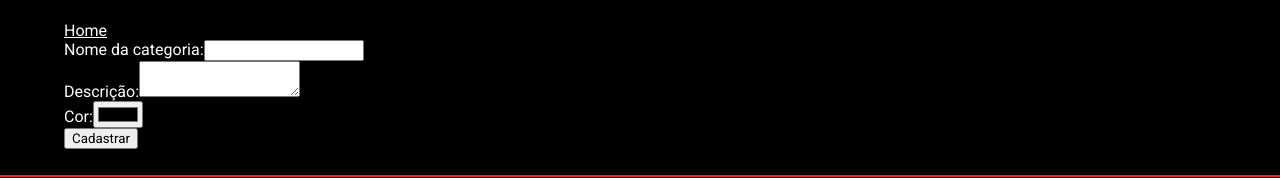
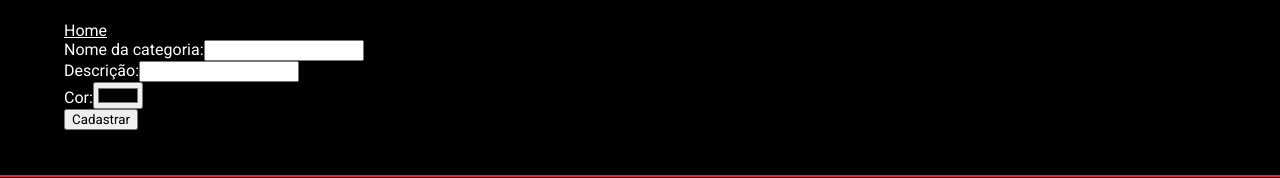
Before and after one commit to tc553/primeflix, a React (Create React App) app: page /register/category in a window 1280 px wide. Shown: the part 204-382 px from the top of the page. Built offline with nearby package versions, Linux system fonts and the light colour scheme.

Commit message:
FormField component

```diff
--- /dev/null
+++ b/src/components/FormField/index.js
@@ -0,0 +1,19 @@
+import React from 'react';
+
+function FormField({ label, type, name, value, onChange }) {
+    return (
+        <div>
+            <label>
+                {label}
+                <input
+                    type={type}
+                    name={name}
+                    value={value}
+                    onChange={onChange}
+                />
+            </label>
+        </div>
+    );
+}
+
+export default FormField;
--- a/src/pages/register/category/index.js
+++ b/src/pages/register/category/index.js
@@ -1,6 +1,7 @@
 import React, { useState } from 'react';
 import DefaultPage from '../../../components/DefaultPage'
 import { Link } from 'react-router-dom';
+import FormField from '../../../components/FormField';
 
 function RegisterCategory() {
     const initialValues = {
@@ -37,41 +38,29 @@ function RegisterCategory() {
 
                 setValues(initialValues);
             }}>
-                <div>
-                    <label>
-                        Nome da categoria:
-                        <input
+                <FormField
+                    label="Nome da categoria:"
                     type="text"
                     name="name"
                     value={values.name}
                     onChange={handleInput}
                 />
-                    </label>
-                </div>
 
-                <div>
-                    <label>
-                        Descrição:
-                        <textarea
+                <FormField
+                    label="Descrição:"
                     type="text"
                     name="description"
                     value={values.description}
                     onChange={handleInput}
                 />
-                    </label>
-                </div>
 
-                <div>
-                    <label>
-                        Cor:
-                        <input
+                <FormField
+                    label="Cor:"
                     type="color"
                     name="color"
                     value={values.color}
                     onChange={handleInput}
                 />
-                    </label>
-                </div>
 
                 <button>Cadastrar</button>
             </form>
```
Lines whose indentation alone changed are shown as unchanged.
